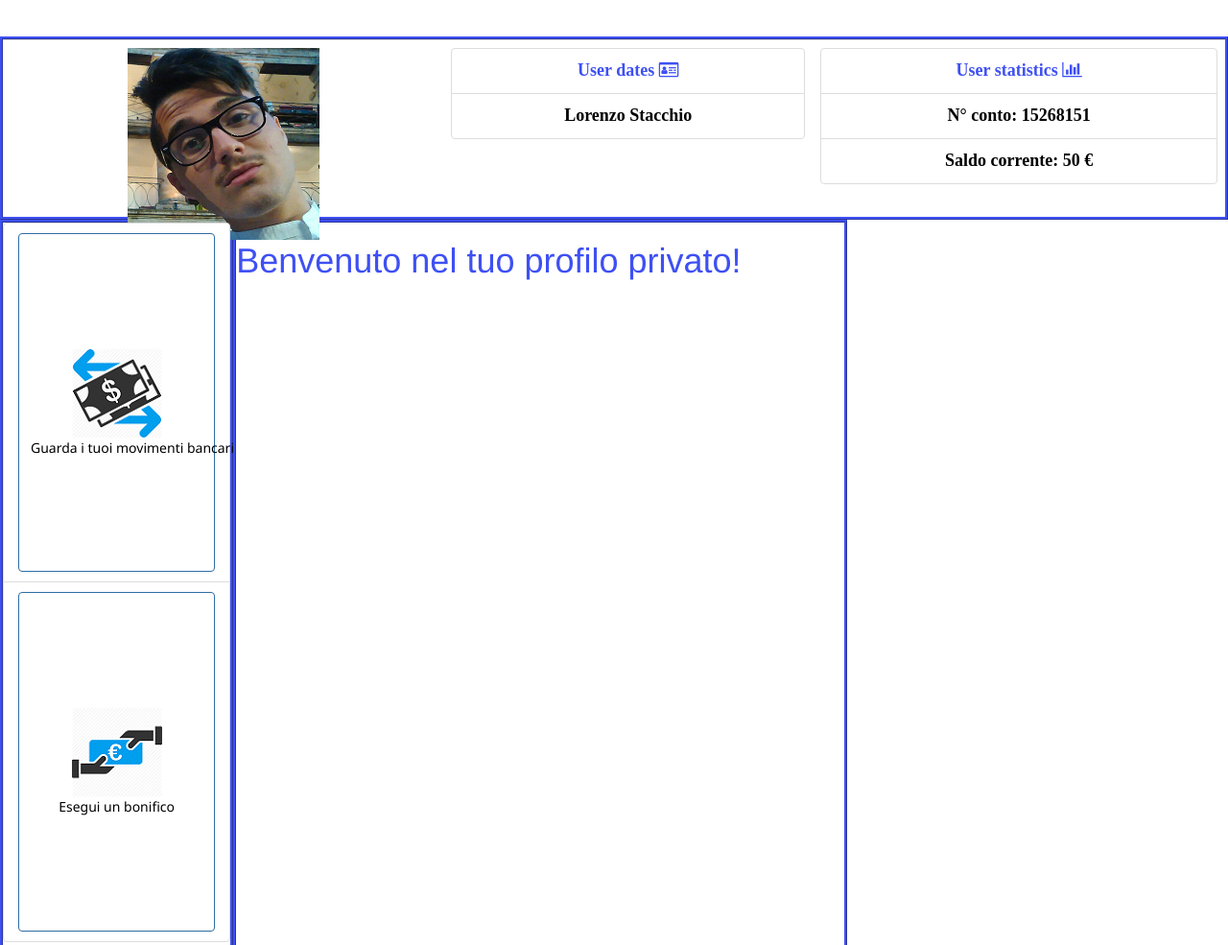
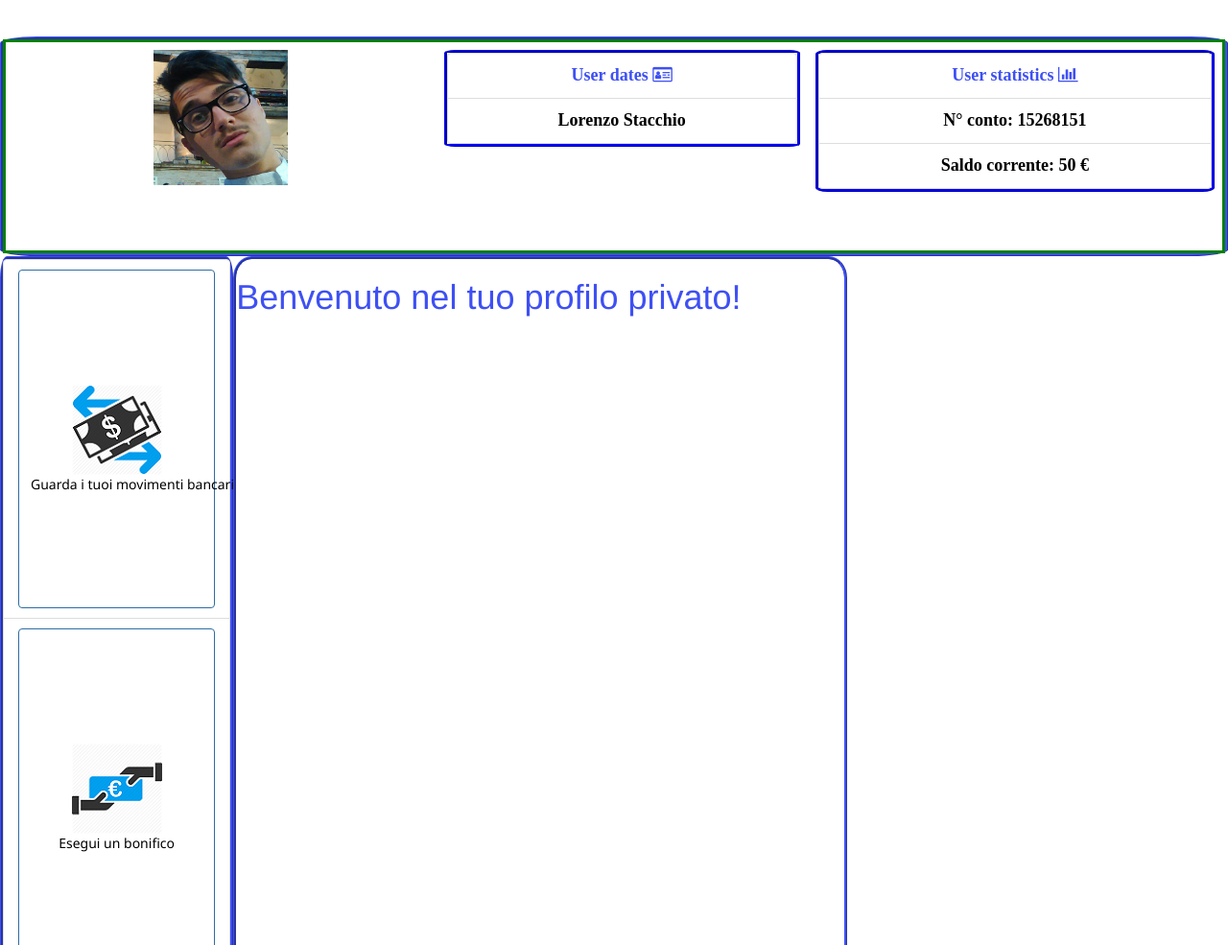
Before and after one commit to ProgrammazioneWEB/ProgettoProgrammazioneWeb, a plain HTML site: page frontEnd/indexUser.html in a window 1280 px wide. Shown: the top 985 px of the page at 96% size. Drawn offline with Linux system fonts and the light colour scheme.

Commit message:
Some changes to css

```diff
--- a/frontEnd/CSS/user/user.css
+++ b/frontEnd/CSS/user/user.css
@@ -14,9 +14,11 @@ padding-top: 3%;
 
 img.leftAlign{
 text-align: center;
- min-width: 40%;
+ min-width: 20%;
+ max-width: 70%;
+ min-height: 20%;
  max-height: 70%;
-border-style: groove;
+
 }
 
 
@@ -53,11 +55,14 @@ font-family: 'Times New Roman', Times, serif;
 font-size: 18;
 font-weight:bold;
 }
+
 div.userFunction{
     width:100%;
-    height:25%;
+    height:30%;
+    border-radius: 3%;
     background-color: white;
     float: center;
+    border: solid;
     border-style: ridge;
     border-color: #3E50F3;
     align-items: center;
@@ -70,6 +75,7 @@ ul.leftAlign{
     height: 100%;
     border-style: ridge;
     border-color: #3E50F3;
+    border-radius: 3%;
 }
 
 ul.rightAlign{
@@ -77,12 +83,24 @@ ul.rightAlign{
     width: 19%;
     height: 100%;
     border-style: ridge;
-    border-color: #3E50F3
+    border-color: #3E50F3;
+    border-radius: 3%;
+}
+
+ul.limitSpace{
+    min-width: 20%;
+    max-width: 100%;
+    min-height: 20%;
+    max-height: 100%;
+    border-radius: 3%;
+    border-style: ridge;
+    border-color:blue;
 }
 
 div.userStatistics{
     width:50%;
     height:100%;
+    border-radius: 3%;
     background-color: white;
     float: center ;
     border-style: ridge;
@@ -120,6 +138,8 @@ table.center{
     align-items: center;
     width: 100%;
     height: 100%;
+    border: solid;
+     border-color:green;
 }
 
 .limitSpaceTo70{
--- a/frontEnd/indexUser.html
+++ b/frontEnd/indexUser.html
@@ -34,11 +34,11 @@
             <tr>
                 <!--user image-->
                 <td>
-                    <img ng-src="{{userImagePath}}" class="leftAlign img-fluid" />
+                    <img ng-src="{{userImagePath}}" class="leftAlign img-fluid"/>
                 </td>
                 <!--user dates-->
                 <td>
-                    <ul class="list-group">
+                    <ul class="list-group limitSpace">
                         <li class="list-group-item statisticsTitle">
                             User dates <i class="fa fa-id-card-o" aria-hidden="true"></i>
                         </li>
@@ -49,7 +49,7 @@
                 <td>
                     <!--second column-->
                     <!--user statistic-->
-                    <ul class="list-group">
+                    <ul class="list-group limitSpace">
                         <li class="list-group-item statisticsTitle">
                             User statistics <i class="fa fa-bar-chart" aria-hidden="true"></i>
                         </li>
@@ -92,8 +92,6 @@
     </ul>
     <!--Center column or dynamic areas-->
     <div ng-view class="userStatistics">
-
-
     </div>
     <!-- Right column or other half button area-->
     <!--Button zone and dinamic zone-->
```
Also changed, not shown: frontEnd/html/user/indexUserVecchio.html (renamed from frontEnd/html/user/indexUser.html).
